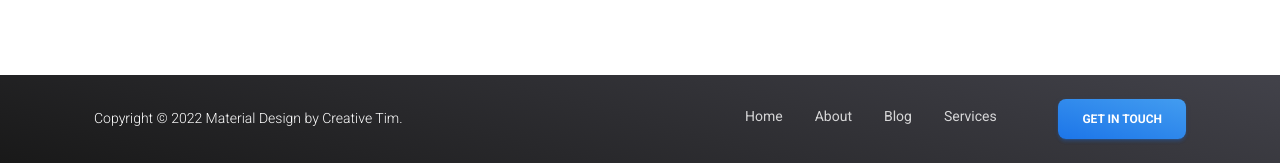
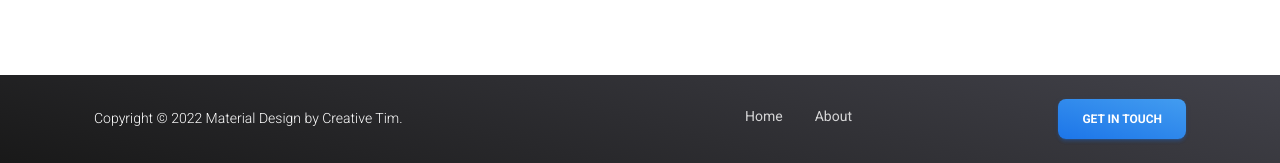
Before and after one commit to MOHAMMED-BE/Scraping-App, a Flask app: page / in a window 1280 px wide. Shown: the part 1449-1612 px from the top of the page. Run offline with Flask 2, Linux system fonts and the light colour scheme; data that the repository does not hold is empty; some libraries are stand-ins or nearby versions.

Commit message:
update navbar

```diff
--- a/templates/home.html
+++ b/templates/home.html
@@ -203,7 +203,6 @@
   </div>
 </section>
 
-
 <!-- ---- START FOOTER 4 dark w/ 2 cols ---- -->
 <footer class="footer py-4 my-11 bg-gradient-dark mb-0">
   <div class="container">
@@ -223,17 +222,6 @@
           <li class="nav-item">
             <a class="nav-link text-white opacity-8" href="https://www.creative-tim.com/presentation" target="_blank">
               About
-            </a>
-          </li>
-
-          <li class="nav-item">
-            <a class="nav-link text-white opacity-8" href="https://www.creative-tim.com/blog" target="_blank">
-              Blog
-            </a>
-          </li>
-          <li class="nav-item">
-            <a class="nav-link text-white opacity-8" href="https://www.creative-tim.com" target="_blank">
-              Services
             </a>
           </li>
 
```
